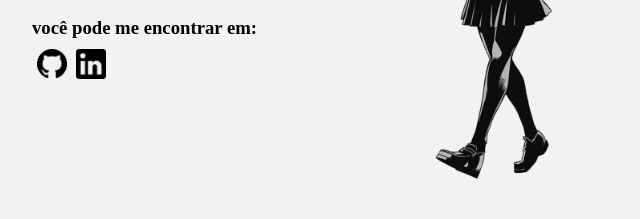
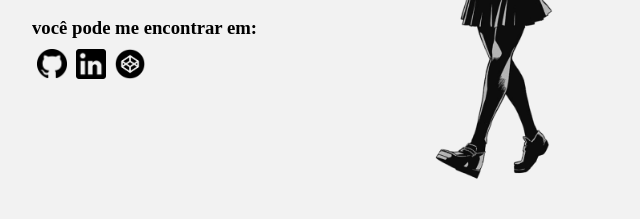
Before and after one commit to lemosevele/lemosevele.github.io, a plain HTML site: page index.html in a window 1280 px wide. Shown: the part 402-621 px from the top of the page, 333-973 px from the left. Drawn offline with Linux system fonts and the light colour scheme; a web font is replaced by a local one.

Commit message:
add codepen

```diff
--- a/index.html
+++ b/index.html
@@ -8,7 +8,7 @@
     <title>Evele</title>
 </head>
 
-<bod>
+<body>
     <header class="container-header">
         <ul class="container-header-list">
             <li class="container-header-list-item"> <a>portfólio</a> </li>
@@ -28,6 +28,7 @@
                 <div class="container-box-info-social">
                     <a target="_blank" href="https://github.com/lemosevele"><img src="./src/assets/img/GitHub-Mark-32px.png"></a>
                     <a target="_blank" href="https://www.linkedin.com/in/evele-lemos-503740158/"><img src="./src/assets/img/linkedin.png"></a>
+                    <a target="_blank" href="https://codepen.io/lemosevele"><img src="./src/assets/img/codepen.png"></a>
                 </div>
             </div>
 
@@ -74,5 +75,5 @@
     </section>
 
     <script src="./src/js/index.js"></script>
-</bod>
+</body>
 </html>
```
Also changed, not shown: src/assets/img/codepen.png (added).
